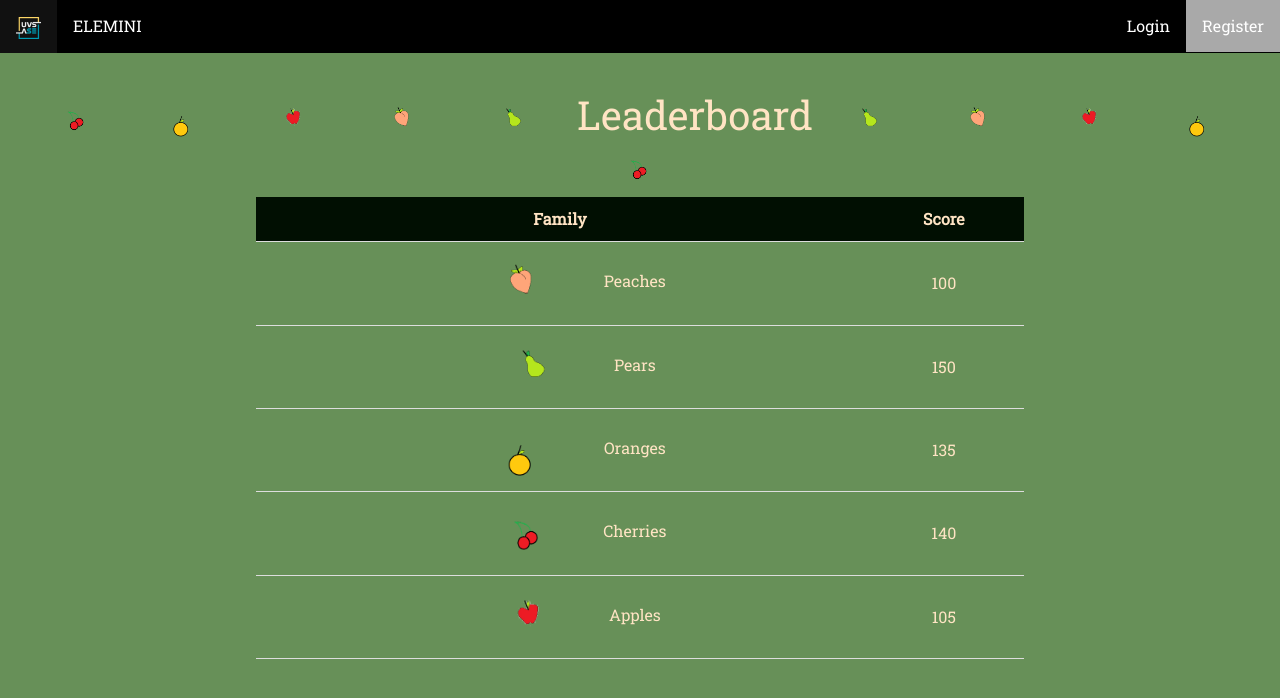
After one commit to courtneyyaps/USASE-Elemini-Gamification-System, a PHP site: page /views/leaderboard.html in a window 1280 px wide. The commit adds this page. Shown: the top 698 px of the page. Run offline with PHP 8.4, Linux system fonts and the light colour scheme.

Commit message:
leaderboard

```diff
--- a/css/style.css
+++ b/css/style.css
@@ -1,6 +1,7 @@
 
 body{
     background-color: #679058;
+    /*font-family: Tahoma, Verdana, Segoe, sans-serif;*/
     font-family: 'Roboto Slab';
 }
 ul {
@@ -66,7 +67,6 @@ ul {
   }*/
   /*floating the divs*/
   .container {
-
     padding: 20px;
   }
 
@@ -82,3 +82,20 @@ ul {
 button:hover {
     box-shadow: 0 12px 16px 0 rgba(0,0,0,0.24), 0 17px 50px 0 rgba(0,0,0,0.19);
   }
+  /*leaderboard*/
+  table {
+    border-collapse: collapse;
+    width: 60%;
+    margin:auto;
+  }
+
+  td, th {
+    border-bottom: 1px solid #dddddd;
+    text-align: center;
+    padding: 10px;
+    color:bisque;
+
+  }
+  .titles{
+    background-color:rgb(1, 15, 2);
+  }
--- /dev/null
+++ b/views/leaderboard.html
@@ -0,0 +1,75 @@
+<!doctype html>
+<link href="https://cdn.jsdelivr.net/npm/bootstrap@5.0.0-beta1/dist/css/bootstrap.min.css" rel="stylesheet" integrity="sha384-giJF6kkoqNQ00vy+HMDP7azOuL0xtbfIcaT9wjKHr8RbDVddVHyTfAAsrekwKmP1" crossorigin="anonymous">
+<link href='https://fonts.googleapis.com/css?family=Roboto Slab' rel='stylesheet'>
+<html lang="en">
+    <head>
+        <link rel="stylesheet" href="../css/style.css">
+        <meta charset="utf-8">
+        <title>Elemini Leaderboard</title>
+
+        <link rel="shortcut icon" href="favicon.ico">
+        <script src = "Registration and Login Check.js"></script>
+    </head>
+    <body>
+        <ul>
+            <li><a href="#home">
+                <img id="logo" src="../images/uvsase_darkbg_logomark-e1503005399285.png" alt="UVSASE Logo"width=25>
+            </a></li>
+            <li><a href="#home">ELEMINI</a></li>
+            <li style="float:right"><a class="active" href="sign_up">Register</a></li>
+            <li style="float:right"><a  href="login.html">Login</a></li>
+        </ul>
+
+        <h1 style="text-align:center;color:bisque; margin-top:3%;">
+            <img id="logo" src="../images/cherry.png" alt="UVSASE Logo"width=100>
+            <img id="logo" src="../images/orange.png" alt="UVSASE Logo"width=100>
+            <img id="logo" src="../images/apple.png" alt="UVSASE Logo"width=100>
+            <img id="logo" src="../images/peach.png" alt="UVSASE Logo"width=100>
+            <img id="logo" src="../images/pear.png" alt="UVSASE Logo"width=100>
+            Leaderboard
+            <img id="logo" src="../images/pear.png" alt="UVSASE Logo"width=100>
+            <img id="logo" src="../images/peach.png" alt="UVSASE Logo"width=100>
+            <img id="logo" src="../images/apple.png" alt="UVSASE Logo"width=100>
+            <img id="logo" src="../images/orange.png" alt="UVSASE Logo"width=100>
+            <img id="logo" src="../images/cherry.png" alt="UVSASE Logo"width=100>
+        </h1>
+
+        <table>
+        <tr class="titles">
+
+            <th>Family</th>
+            <th>Score</th>
+        </tr>
+        <tr>
+            <td><img id="logo" src="../images/peach.png" alt="UVSASE Logo"width=150>Peaches</td>
+            <td>100</td>
+
+        </tr>
+        <tr>
+
+            <td><img id="logo" src="../images/pear.png" alt="UVSASE Logo"width=150>Pears</td>
+            <td>150</td>
+
+        </tr>
+        <tr>
+            <td><img id="logo" src="../images/orange.png" alt="UVSASE Logo"width=150>Oranges</td>
+            <td>135</td>
+
+        </tr>
+        <tr>
+            <td><img id="logo" src="../images/cherry.png" alt="UVSASE Logo"width=150>Cherries</td>
+            <td>140</td>
+
+        </tr>
+        <tr>
+            <td><img id="logo" src="../images/apple.png" alt="UVSASE Logo"width=150>Apples</td>
+            <td>105</td>
+
+        </tr>
+
+        </table>
+
+
+
+    </body>
+</html>
```
Also changed, not shown: images/apple.png (added), images/cherry.png (added), images/orange.png (added), images/peach.png (added), images/pear.png (added).
